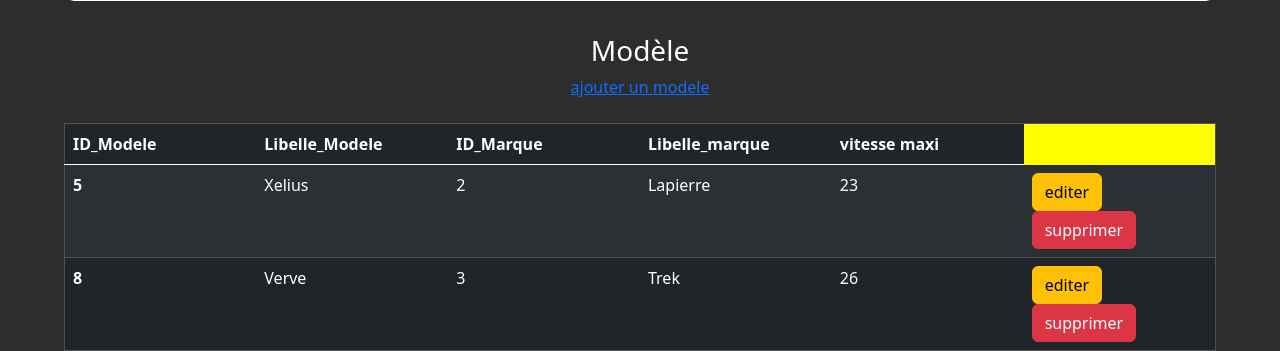
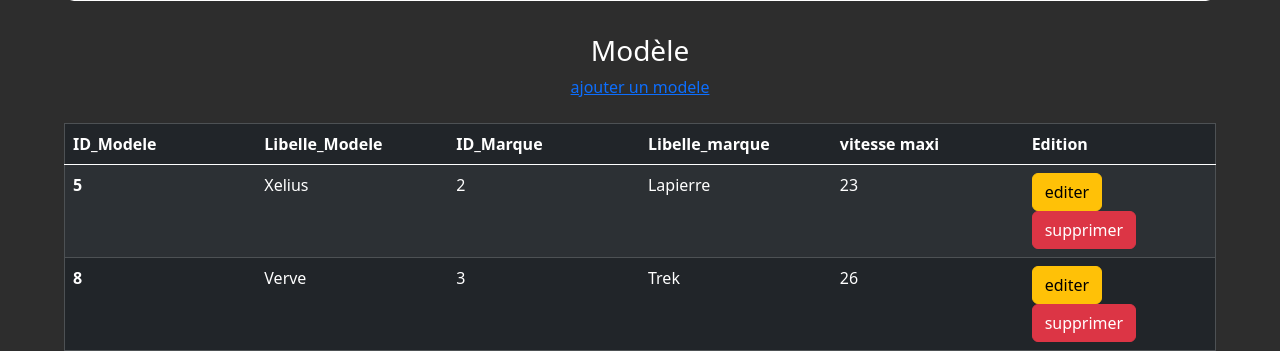
Before and after one commit to ThomasMillon/15_millon, a Flask app: page /typedemodele/show in a window 1280 px wide. Shown: the part 75-426 px from the top of the page. Run offline with Flask 3, Linux system fonts and the light colour scheme; data comes from the database, SQL or seed files in the repository; data that the repository does not hold is empty; some libraries are stand-ins or nearby versions.

Commit message:
Update show_type_de_modele.html

```diff
--- a/templates/type_de_modele/show_type_de_modele.html
+++ b/templates/type_de_modele/show_type_de_modele.html
@@ -30,6 +30,7 @@
                 <th scope="col">ID_Marque</th>
                 <th scope="col">Libelle_marque</th>
                 <th scope="col">vitesse maxi</th>
+                <th scope="col">Edition</th>
             </tr>
             </thead>
             {% for modele in modeles %}
```
